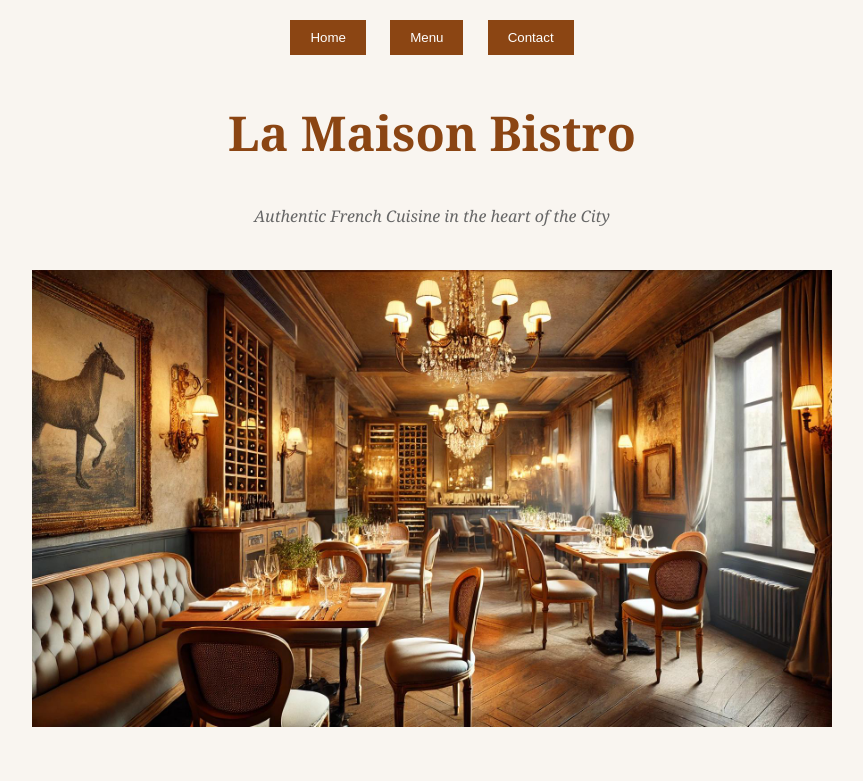
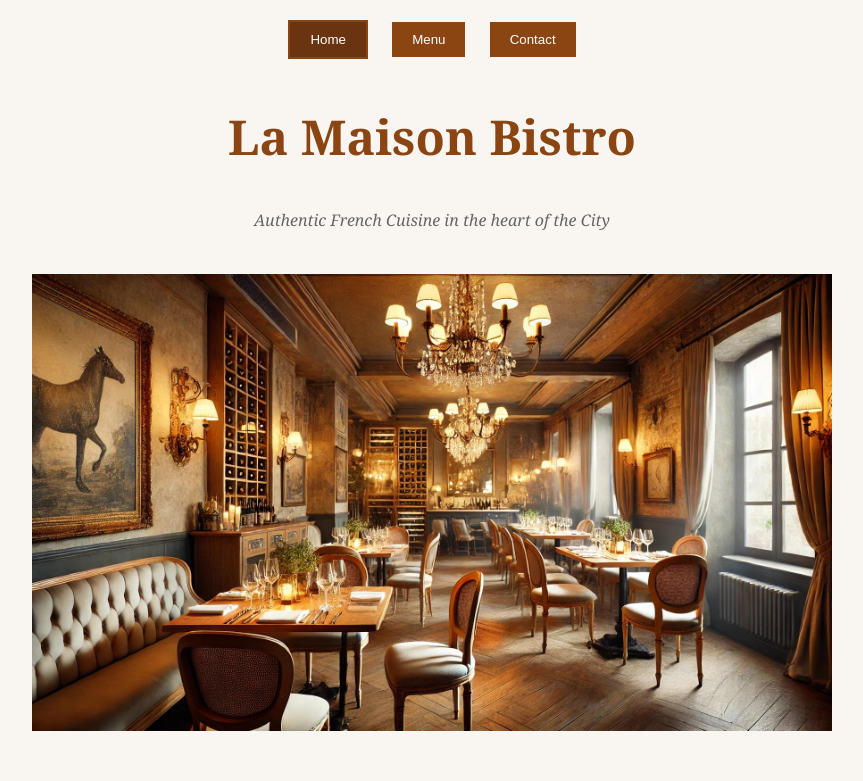
Before and after one commit to shauntiwari/restaurant-page, a website built with webpack: page src/template.html in a window 1280 px wide. Both pictures are taken after a click on the button "Home". Shown: the top 781 px of the page, without its empty margins (208-1071 px from the left). Built offline with nearby package versions, Linux system fonts and the light colour scheme.

Commit message:
New styling for active button/tab

```diff
--- a/src/index.js
+++ b/src/index.js
@@ -15,19 +15,29 @@ function clearContent() {
     }
 }
 
+function setActiveButton(button) {
+    const buttons = document.querySelectorAll('nav button');
+    buttons.forEach(btn => btn.classList.remove('active-tab'));
+    button.classList.add('active-tab');
+}
+
 homeButton.onclick = function() {
     clearContent();
     document.querySelector("body").appendChild(createHome());
+    setActiveButton(homeButton);
 }
 
 menuButton.onclick = function() {
     clearContent();
     document.querySelector("body").appendChild(createMenu());
+    setActiveButton(menuButton);
 }
 
 contactButton.onclick = function() {
     clearContent();
     document.querySelector("body").appendChild(createContact());
+    setActiveButton(contactButton);
 }
 
 initialLoad();
+setActiveButton(homeButton);
--- a/src/styles.css
+++ b/src/styles.css
@@ -65,3 +65,8 @@ h2 {
     padding: 10px 0;
     border-bottom: 1px solid #eee;
 }
+
+.active-tab {
+    background-color: #6b3410;
+    border: 2px solid #8b4513;
+}
```
Also changed, not shown: src/template.html (+0 -29 lines).
